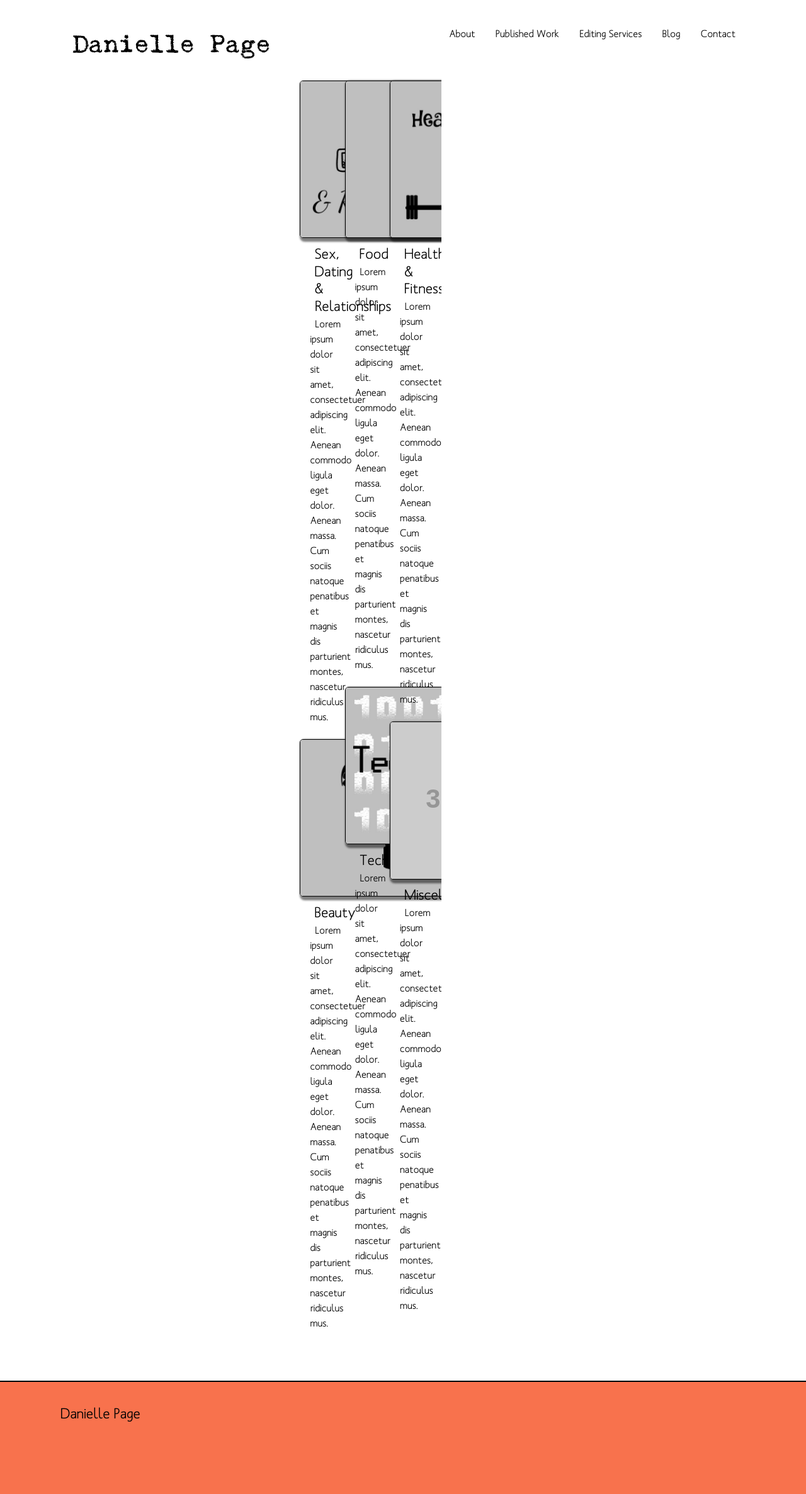
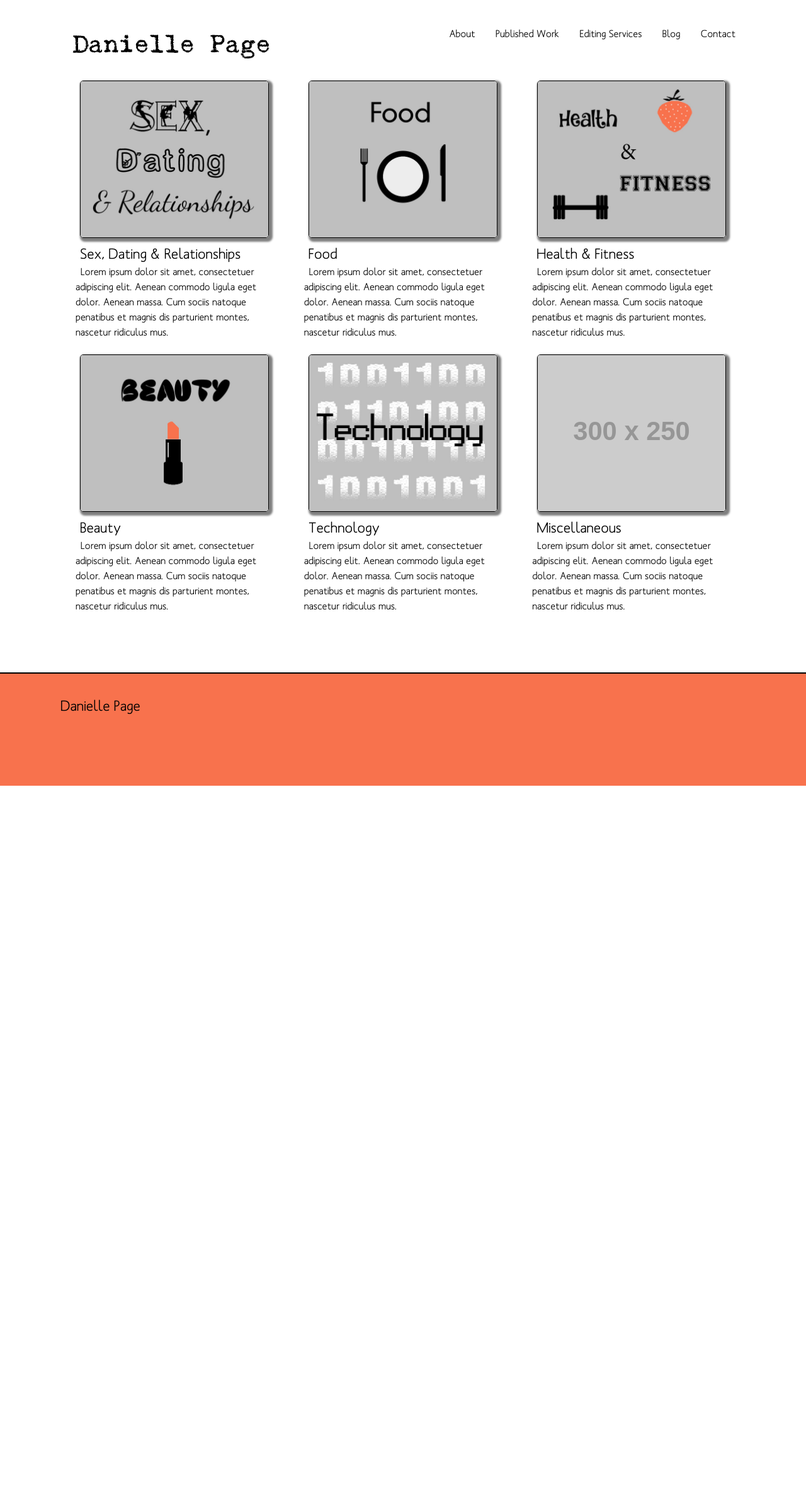
Before and after one commit to thedaniellepage/thedaniellepage, a Jekyll site: the page built from published-work.html, in a window 1280 px wide. Shown: the whole page at 63% size. Built offline with Jekyll 4.4.1, drawn with Linux system fonts in a browser that asks for light colours; nearby versions of some CDN libraries; after the commit the page ends 1248 px from its top, so only the background shows below that.

Commit message:
gee willickers

```diff
--- a/css/main.css
+++ b/css/main.css
@@ -165,8 +165,6 @@
 }
 
 #wrap {
-	min-height:100%;
-	overflow:auto;
 }
 
 #main {
```
